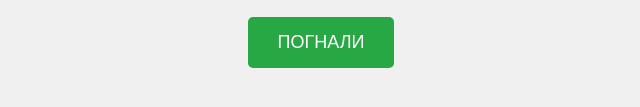
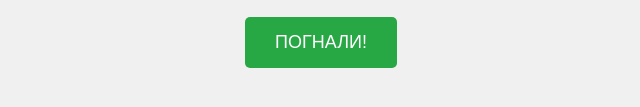
Before and after one commit to kalich944/Rap-freestyle-generator, a plain HTML site: page index.html in a window 1280 px wide. Shown: the part 367-474 px from the top of the page, 319-959 px from the left. Drawn offline with Linux system fonts and the light colour scheme.

Commit message:
Update index.html

```diff
--- a/index.html
+++ b/index.html
@@ -52,7 +52,7 @@
             <button class="level-btn" data-level="2">2 уровень</button>
             <button class="level-btn" data-level="3">3 уровень</button>
         </div>
-        <button class="start-btn">ПОГНАЛИ</button>
+        <button class="start-btn">ПОГНАЛИ!</button>
         <div class="result" id="result"></div>
     </div>
     <script src="script.js"></script>
```
